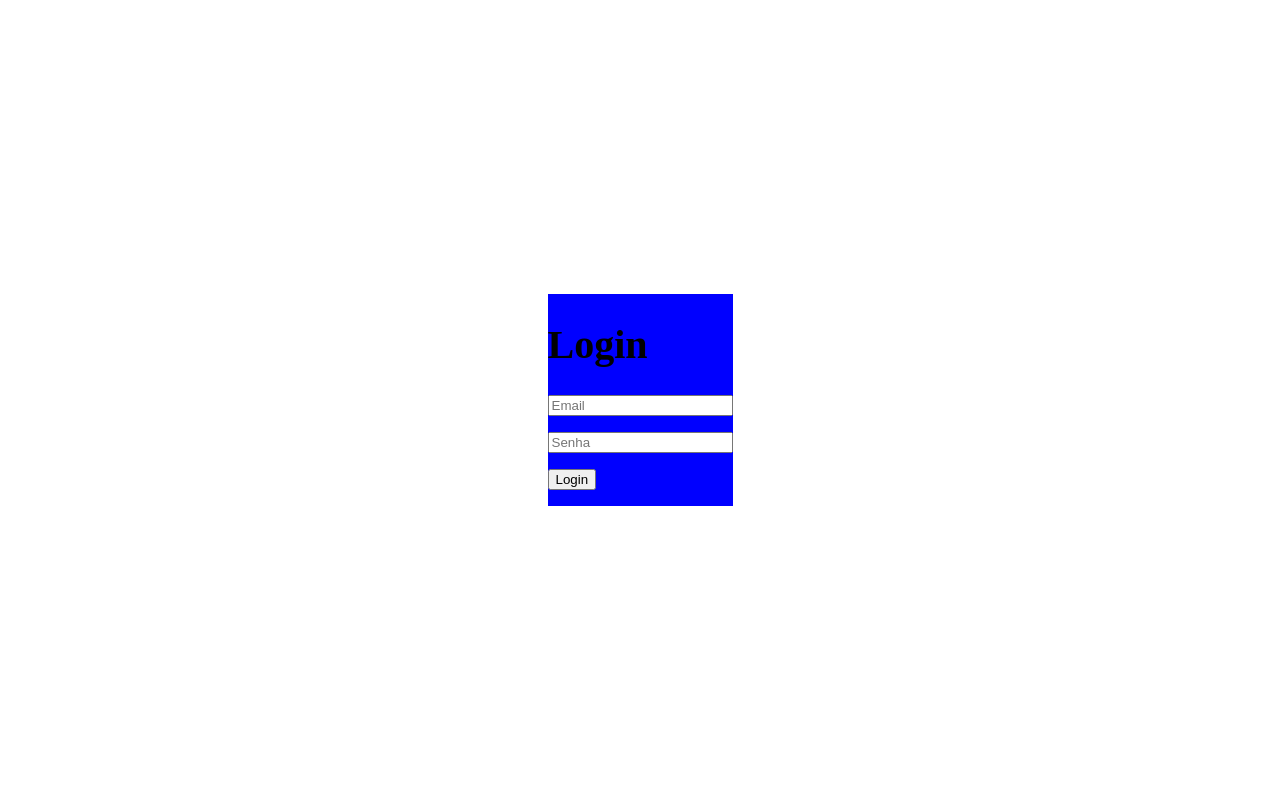
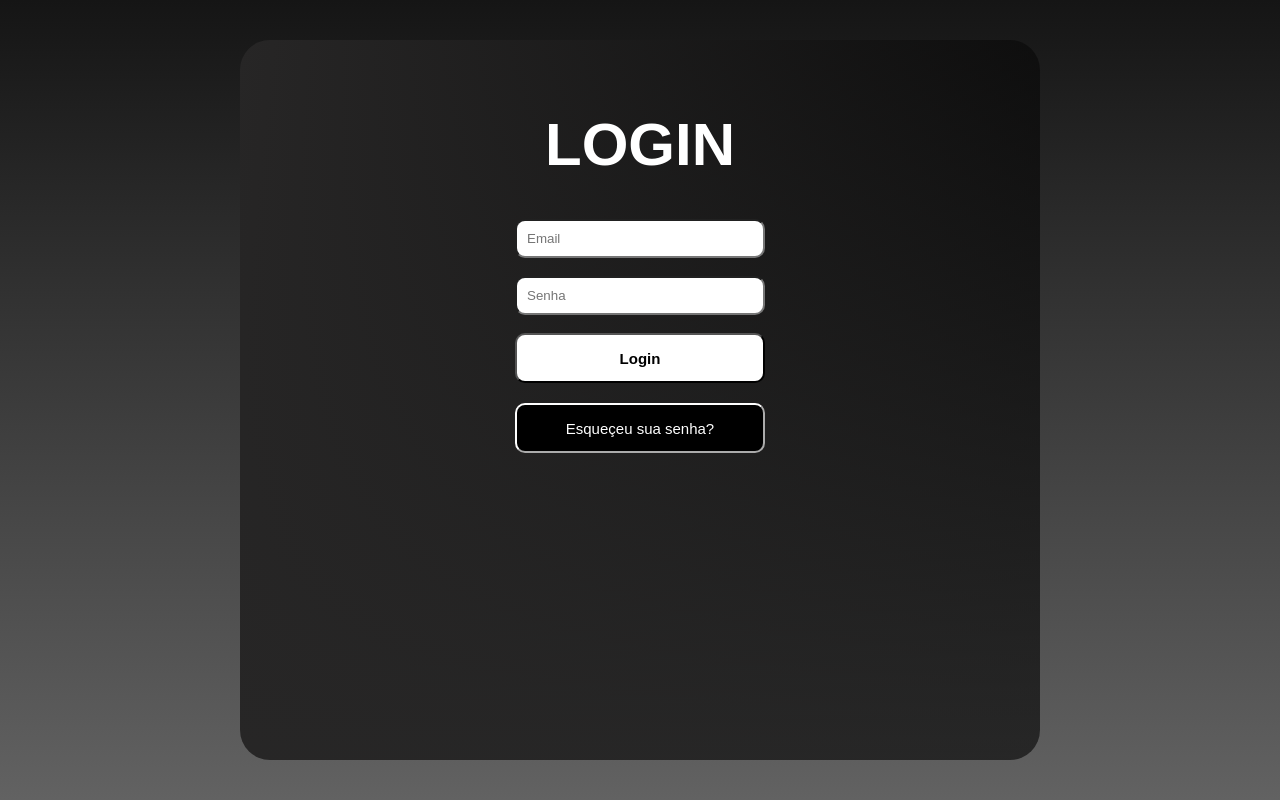
Before and after one commit to vitorLourival22/Blog, a Django app: page /login/ in a window 1280 px wide. Run offline with Django 5.2, Linux system fonts and the light colour scheme.

Commit message:
pagina log

```diff
--- a/Blog/Publication/static/css/login.css
+++ b/Blog/Publication/static/css/login.css
@@ -2,10 +2,55 @@ body{
     display: flex;
     align-items: center;
     justify-content: center;
+    background-image: linear-gradient(180deg, rgba(0, 0, 0, 0.916), rgb(98, 98, 98));
 }
 h1{
-    font-size: 40px;
+    font-family:sans-serif;
+    margin-top: 70px;
+    font-size: 60px;
+    color: white;
 }
 .log{
-    background-color: blue;
+    background-image: linear-gradient(280deg, rgba(0, 0, 0, 0.587), rgb(39, 38, 38));
+    width: 100vh;
+    height: 90vh;
+    text-align: center;
+    border-radius: 30px;
 }
+
+input{
+    padding: 10px;
+    width: 250px;
+    border-radius: 10px;
+}
+input::before::placeholder{
+    color: white;
+}
+.btn{
+    background-color: white;
+    font-size: 15px;
+    font-weight: bold;
+    width: 250px;
+    height: 50px;
+    border-radius: 10px;
+    transition: 0.5s;
+}
+.btn-pass{
+    border-color: white;
+    margin: 20px;
+    background-color: rgb(0, 0, 0);
+    color: white;
+    font-size: 15px;
+    width: 250px;
+    height: 50px;
+    border-radius: 10px;
+    transition: 0.5s;
+}
+
+
+.btn:hover{
+    transition: 0.7s;
+    width: 255px;
+    height: 55px;
+    opacity: 0.5;
+}
--- a/Blog/templates/login.html
+++ b/Blog/templates/login.html
@@ -2,13 +2,22 @@
 {% block content %}
 <link href="{% static 'css/login.css' %}" rel="stylesheet" />
 <div class="log">
-  <h1>Login</h1>
+  <h1>LOGIN</h1>
   <form method="post">
     {% csrf_token %}
     {{ form.as_p }}
-    <p><input type="email" placeholder="Email"></p>
-    <p><input type="password" placeholder="Senha"></p>
-    <button type="submit">Login</button>
+    <label for="email" class="emaili">
+      <input type="email" placeholder="Email">
+    </label>
+    <br>
+    <br>
+    <label for="password"><input type="password" placeholder="Senha">
+    </label>
+    <br>
+    <br>
+    <button class="btn" type="submit">Login</button>
+    <br>
+    <button class="btn-pass" type="submit">Esqueçeu sua senha?</button>
   </form>
 </div>
 {% endblock %}
```
